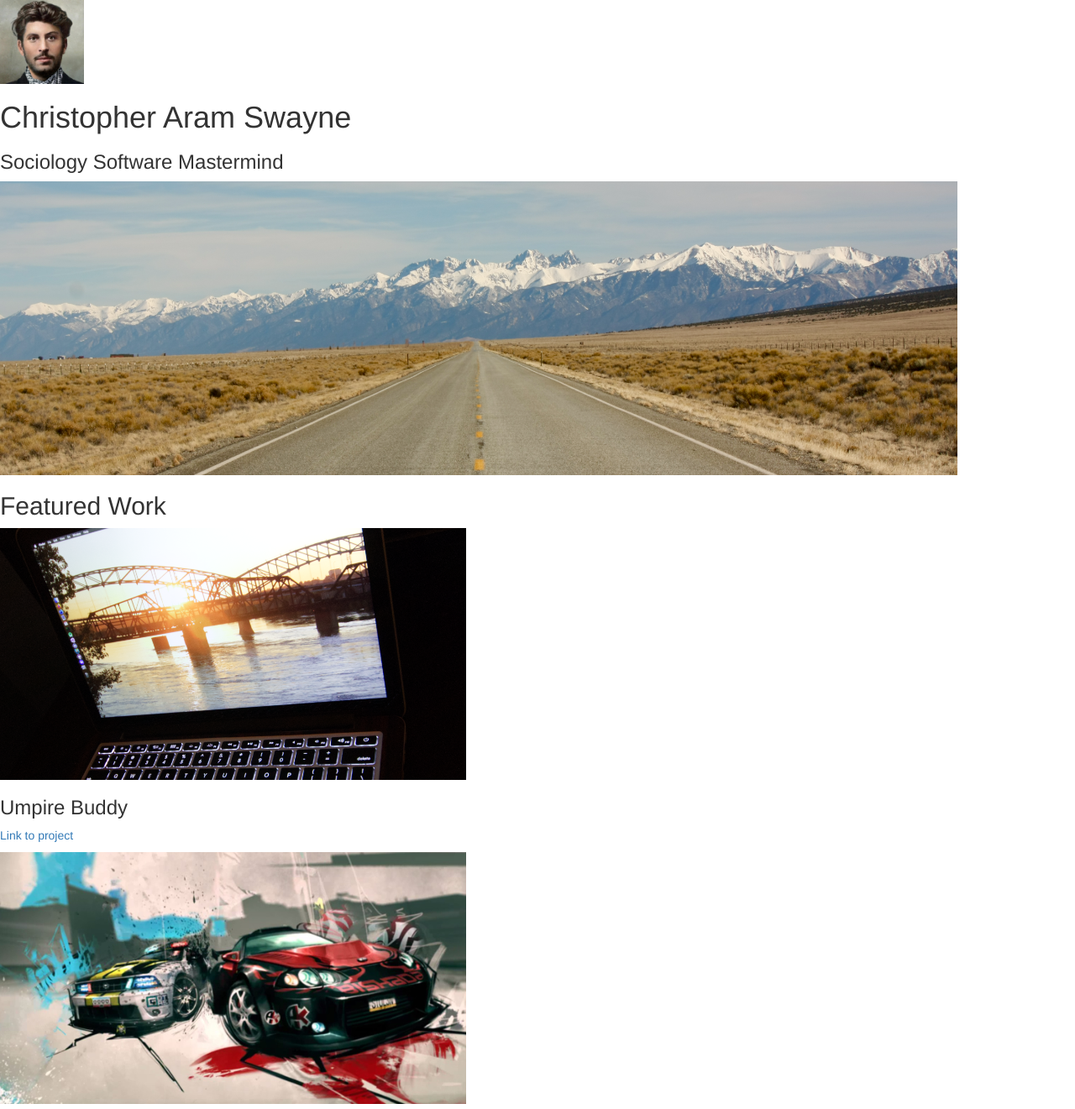
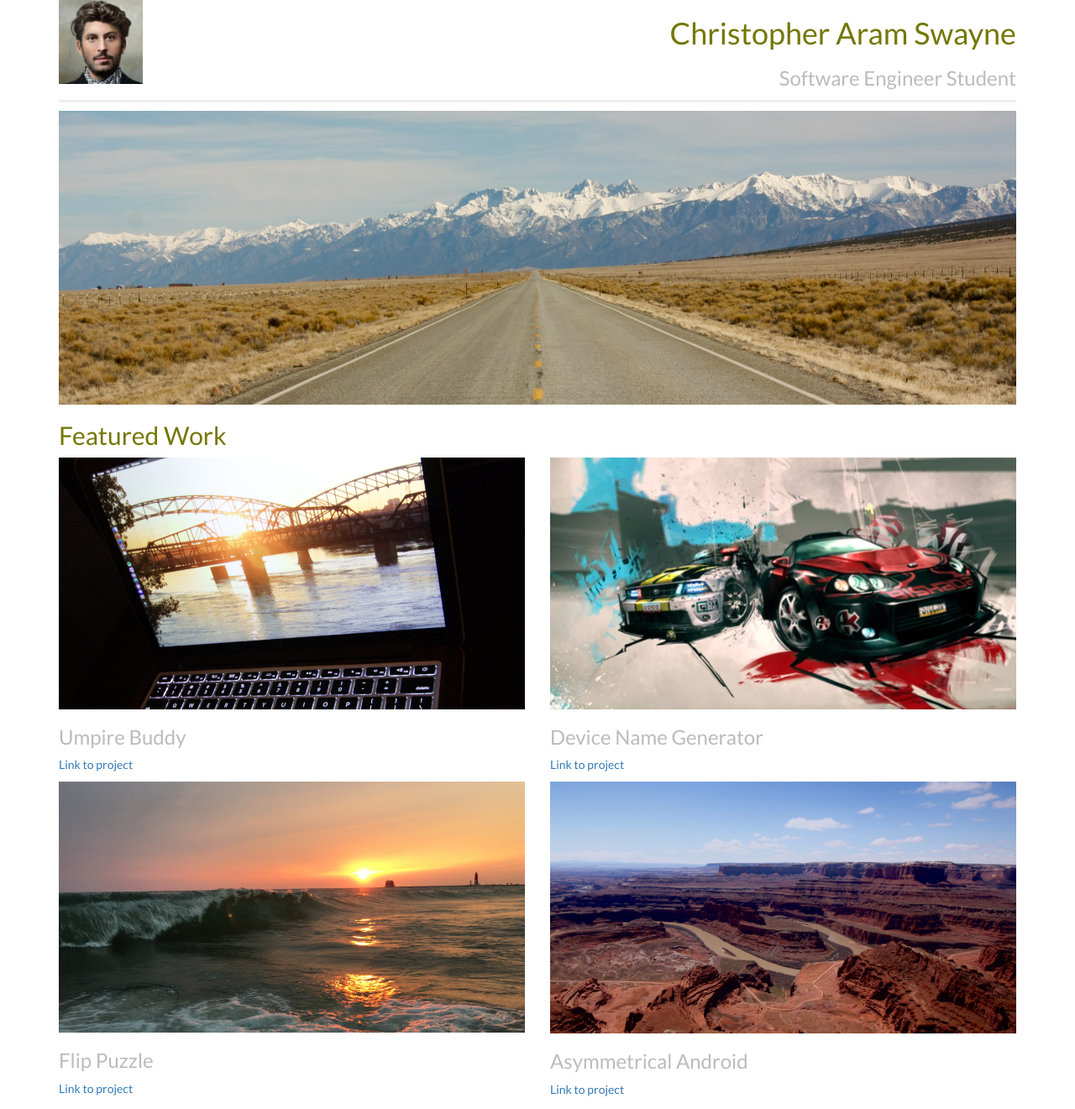
Before and after one commit to c-swa/icp-3, a plain HTML site: page task-2/input/input.html in a window 1280 px wide. Shown: the top 1321 px of the page at 84% size. Drawn offline with nearby package versions, Linux system fonts and the light colour scheme.

Commit message:
Finalized Task 2

```diff
--- a/task-2/input/input.html
+++ b/task-2/input/input.html
@@ -13,46 +13,54 @@ TODO:
 <head>
     <meta http-equiv="Content-Type" content="text/html; charset=windows-1252">
     <meta name="viewport" content="width=device-width, initial-scale=1">
-    <link rel="stylesheet" href="https://maxcdn.bootstrapcdn.com/bootstrap/3.4.1/css/bootstrap.min.css"></head>
+    <link rel="stylesheet" href="https://maxcdn.bootstrapcdn.com/bootstrap/3.4.1/css/bootstrap.min.css">
+    <link rel="stylesheet" href="style.css">
+    <link rel="stylesheet" href="https://fonts.googleapis.com/css?family=Lato">
+
+</head>
 <body>
-<div>
-    <div><img src="resplash_photos/young_stalin.png"></div>
-    <div>
+<div class="container">
+<div class="row">
+    <div class="col-sm-3"><img src="resplash_photos/young_stalin.png" class="img-responsive"></div>
+    <div align="right" class="col-sm-9">
         <h1>Christopher Aram Swayne</h1>
-        <h3>Sociology Software Mastermind</h3>
+        <h3>Software Engineer Student</h3>
     </div>
 </div>
-<div>
-    <img src="resplash_photos/MountainsInTheDistance.png">
+    <hr>
+    <div class="row-no-gutters">
+        <div class="col">
+            <img src="resplash_photos/MountainsInTheDistance.png" class="img-responsive">
         </div>
-<div>
+        <div class="col">
             <h2>Featured Work</h2>
         </div>
-<div>
-    <div>
-        <img src="resplash_photos/macbook_keyboard.png">
+    </div>
+    <div class="row">
+        <div class="col-sm-6">
+            <img src="resplash_photos/macbook_keyboard.png" class="img-responsive">
             <h3>Umpire Buddy</h3>
-        <p><a href="https://github.com/c-swa/umpire-buddy">Link to project</a></p>
+            <p><a href="https://github.com/c-swa/umpire-buddy" >Link to project</a></p>
         </div>
-    <div>
-        <img src="resplash_photos/bishada.png">
+        <div class="col-sm-6">
+            <img src="resplash_photos/bishada.png" class="img-responsive">
             <h3>Device Name Generator</h3>
             <p><a href="https://github.com/c-swa/Device-Name-Generator">Link to project</a></p>
         </div>
     </div>
-<div>
-    <div>
-        <img src="resplash_photos/sunset_beach.png">
+    <div class="row">
+        <div class="col-sm-6">
+            <img src="resplash_photos/sunset_beach.png" class="img-responsive">
             <h3>Flip Puzzle</h3>
             <p><a href="https://github.com/c-swa/FlipPuzzleGame">Link to project</a></p>
         </div>
-    <div>
-        <img src="resplash_photos/utah_dead_horse_point.png">
+        <div class="col-sm-6">
+            <img src="resplash_photos/utah_dead_horse_point.png" class="img-responsive">
             <h3>Asymmetrical Android</h3>
             <p><a href="https://github.com/c-swa/asymmetrical-android">Link to project</a></p>
         </div>
     </div>
-
+</div>
 
 </body>
 </html>
--- /dev/null
+++ b/task-2/input/style.css
@@ -0,0 +1,20 @@
+#header {
+    text-align: right;
+}
+
+body {
+    background: white;
+    color: #747704;
+    font-family: 'Lato', serif;
+}
+
+h3 {
+    color: #BCBBBB
+}
+
+hr {
+    margin-top: 3px;
+    margin-bottom: 1rem;
+    border-width: .33rem;
+    color: #BCBBBB;
+}
```
Also changed, not shown: 4 other files. Lines whose indentation alone changed are shown as unchanged.
